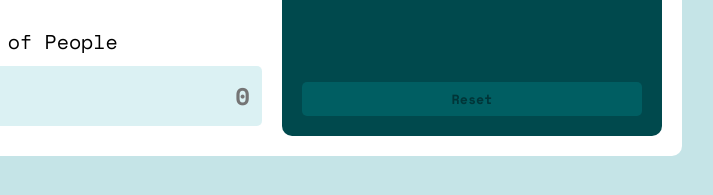
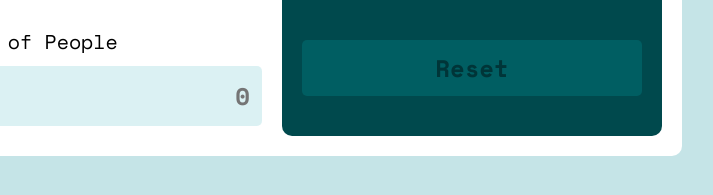
Before and after one commit to gowthamjk08/tip-calculator, a plain HTML site: page index.html in a window 1280 px wide. Shown: the part 531-726 px from the top of the page, 358-1071 px from the left. Drawn offline with nearby package versions, Linux system fonts and the light colour scheme.

Commit message:
Add files via upload

```diff
--- a/style.css
+++ b/style.css
@@ -161,7 +161,9 @@ h6{
     outline: none;
     border-radius: 5px;
     width: 100%;
-    padding: 0.5em;
+    padding: 10px;
+    margin:20px 0;
+    font-size: 24px;
     font-weight: 600;
     color: hsl(183, 100%, 11%);
     background-color: var(--Strongcyan);
```
